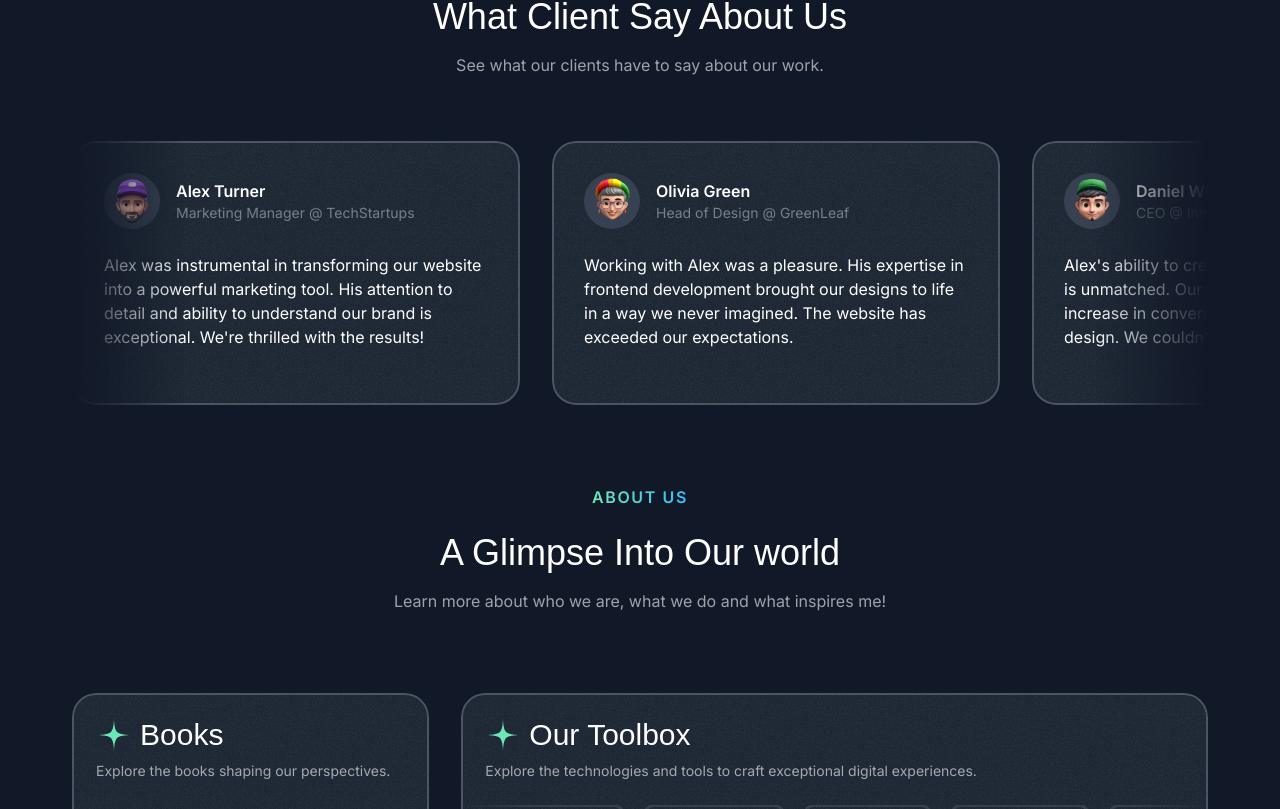
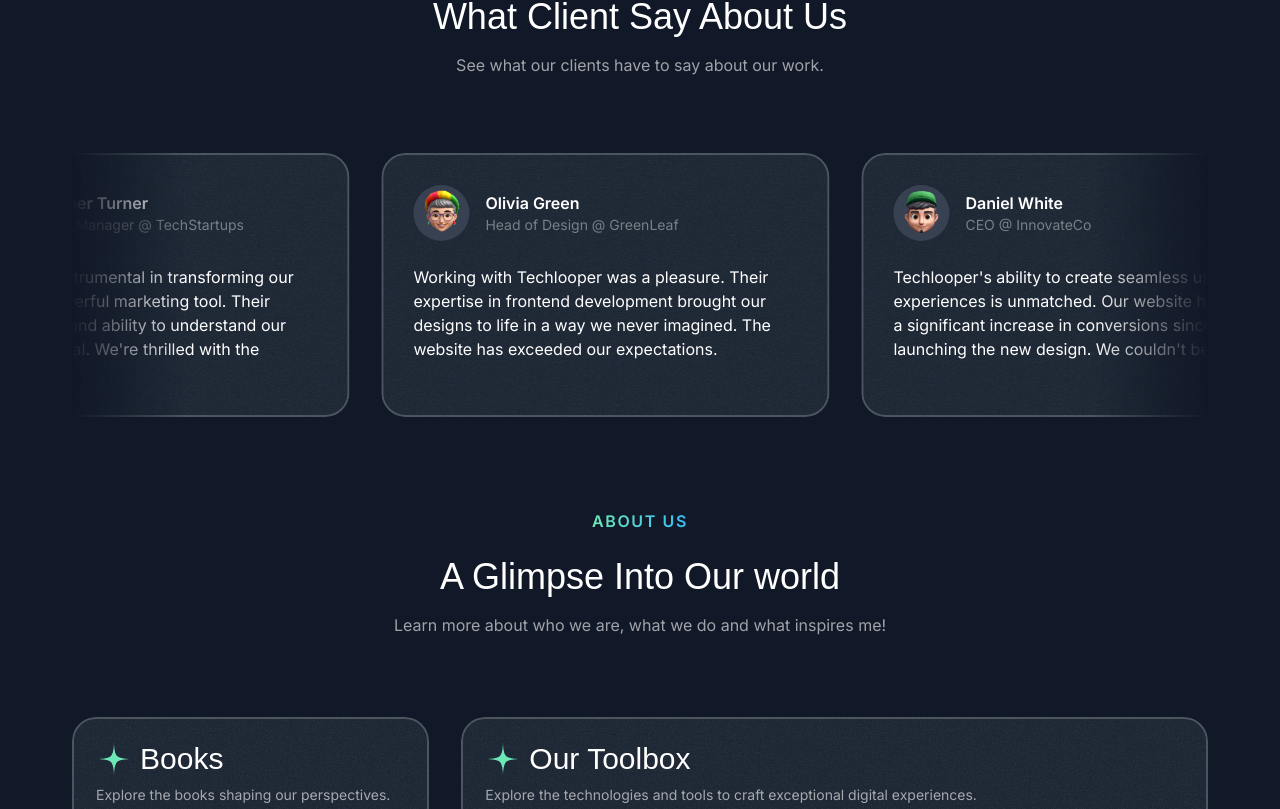
Before and after one commit to rickstha/Animated-portfolio-project, a Next.js app: page / in a window 1280 px wide. Shown: the part 2671-3480 px from the top of the page. Built offline with nearby package versions, Linux system fonts and the light colour scheme; a web font is replaced by a local one.

Commit message:
Animated Website project done

```diff
--- a/src/sections/About.tsx
+++ b/src/sections/About.tsx
@@ -1,3 +1,4 @@
+"use client"
 import Card from "@/components/Card";
 import SectionHeader from "@/components/SectionHeader";
 import StarIcon from "@/assets/icons/star.svg";
@@ -12,10 +13,11 @@ import GithubIcon from "@/assets/icons/github.svg";
 import { TechIcon } from "@/components/TechIcon";
 import mapImage from "@/assets/images/map.png";
 import smileEmoji from "@/assets/images/memoji-smile.png";
-import { title } from "process";
+
 import { CardHeader } from "@/components/CardHeader";
 import { ToolboxItems } from "@/components/ToolboxItems";
-
+import { motion } from "framer-motion";
+import { useRef } from "react";
 
 
 const toolboxItems=[
@@ -93,7 +95,7 @@ const hobbies = [
 ]
 
 export const AboutSection = () => {
-
+ const constraintRef=useRef(null);
 
   return <div className="pb-20">
     <div className=" container">
@@ -124,18 +126,21 @@ export const AboutSection = () => {
       <Card className=" h-[320px] p-0 flex flex-col md:col-span-3">
       <CardHeader title="Beyond the Code" desc="Explore my interests and hobbies beyond the digital experiences." className="px-6 py-6"/>
 
-        <div className=" relative flex-1">
+        <div className=" relative flex-1" ref={constraintRef}>
         {
           hobbies.map((hobby)=>(
-            <div key={hobby.title} className=" inline-flex items-center absolute gap-2 px-6 bg-gradient-to-r from-emerald-300 to-sky-400 rounded-full py-1.5"
+            <motion.div key={hobby.title} className=" inline-flex items-center absolute gap-2 px-6 bg-gradient-to-r from-emerald-300 to-sky-400 rounded-full py-1.5"
             style={{
               left: hobby.left,
               top: hobby.top,
-            }}>
+            }}
+            drag
+            dragConstraints={constraintRef}
+            >
                <span className=" font-medium text-gray-950">{hobby.title}</span>
               <span>{hobby.emoji}</span>
 
-            </div>
+            </motion.div>
           ))
         }
         </div>
@@ -147,6 +152,7 @@ export const AboutSection = () => {
         <Image src={mapImage} alt="map" className=" h-full w-full object-cover"/>
         <div className="absolute top-1/2 left-1/2 -translate-x-1/2 -translate-y-1/2 size-20 rounded-full bg-gradient-to-r from-emerald-300 to-sky-400
         after:content-[''] after:absolute after:inset-0 after:outline after:outline-2 after:-outline-offset-2 after:rounded-full after:outline-gray-950/30">
+          <div className=" absolute inset-0 rounded-full bg-gradient-to-r from-emerald-300 to-sky-400 -z-20 animate-ping [animation-duration:2s]"></div>
         <Image src={smileEmoji} alt="smile" />
         </div>
       </Card>
--- a/src/sections/Testimonials.tsx
+++ b/src/sections/Testimonials.tsx
@@ -10,33 +10,33 @@ import Card from "@/components/Card";
 
 const testimonials = [
   {
-    name: "Alex Turner",
+    name: "Techlooper Turner",
     position: "Marketing Manager @ TechStartups",
-    text: "Alex was instrumental in transforming our website into a powerful marketing tool. His attention to detail and ability to understand our brand is exceptional. We're thrilled with the results!",
+    text: "Techlooper are instrumental in transforming our website into a powerful marketing tool. Their attention to detail and ability to understand our brand is exceptional. We're thrilled with the results!",
     avatar: memojiAvatar1,
   },
   {
     name: "Olivia Green",
     position: "Head of Design @ GreenLeaf",
-    text: "Working with Alex was a pleasure. His expertise in frontend development brought our designs to life in a way we never imagined. The website has exceeded our expectations.",
+    text: "Working with Techlooper was a pleasure. Their expertise in frontend development brought our designs to life in a way we never imagined. The website has exceeded our expectations.",
     avatar: memojiAvatar2,
   },
   {
     name: "Daniel White",
     position: "CEO @ InnovateCo",
-    text: "Alex's ability to create seamless user experiences is unmatched. Our website has seen a significant increase in conversions since launching the new design. We couldn't be happier.",
+    text: "Techlooper's ability to create seamless user experiences is unmatched. Our website has seen a significant increase in conversions since launching the new design. We couldn't be happier.",
     avatar: memojiAvatar3,
   },
   {
     name: "Emily Carter",
     position: "Product Manager @ GlobalTech",
-    text: "Alex is a true frontend wizard. He took our complex product and transformed it into an intuitive and engaging user interface. We're already seeing positive feedback from our customers.",
+    text: "Techlooper are the true frontend wizard. They took our complex product and transformed it into an intuitive and engaging user interface. We're already seeing positive feedback from our customers.",
     avatar: memojiAvatar4,
   },
   {
     name: "Michael Brown",
     position: "Director of IT @ MegaCorp",
-    text: "Alex's work on our website has been nothing short of exceptional. He's a talented developer who is also a great communicator. We highly recommend him.",
+    text: "Techlooper's work on our website has been nothing short of exceptional. They are talented developers team. We highly recommend them.",
     avatar: memojiAvatar5,
   },
 ];
@@ -47,10 +47,31 @@ export const TestimonialsSection = () => {
     <SectionHeader eyebrow="Happy Clients" title="What Client Say About Us" desc="See what our clients have to say about our work."/>
 
     <div className=" mt-16 flex overflow-x-clip [mask-image:linear-gradient(to_right,transparent,black_10%,black_90%,transparent)]">
-      <div className=" flex flex-none gap-8">
+      <div className=" flex flex-none gap-8 py-3 animate-move-left [animation-duration:90s] hover:[animation-play-state:paused]">
       {
         testimonials.map((testimonial)=>(
-          <Card key={testimonial.name} className=" max-w-xs md:p-8 md:max-w-md">
+          <Card key={testimonial.name} className=" max-w-xs md:p-8 md:max-w-md hover:-rotate-3 transition duration-300">
+           <div className="flex gap-4 items-center">
+            <div className=" size-14 bg-gray-700 inline-flex items-center justify-center rounded-full flex-shrink-0">
+            <Image
+              src={testimonial.avatar}
+              alt={testimonial.name}
+              className=" max-h-full"
+            />
+            </div>
+            <div>
+            <div className=" font-semibold">{testimonial.name}</div>
+            <div className=" text-sm text-white/40">{testimonial.position}</div>
+            </div>
+            </div>
+            <p className=" mt-4 md:mt-6 text-sm md:text-base">{testimonial.text}</p>
+
+          </Card>
+        ))
+      }
+       {
+        testimonials.map((testimonial)=>(
+          <Card key={testimonial.name} className=" max-w-xs md:p-8 md:max-w-md hover:-rotate-3 transition duration-300">
            <div className="flex gap-4 items-center">
             <div className=" size-14 bg-gray-700 inline-flex items-center justify-center rounded-full flex-shrink-0">
             <Image
```
